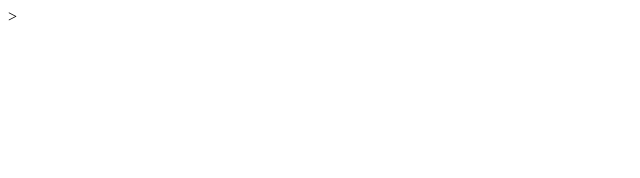
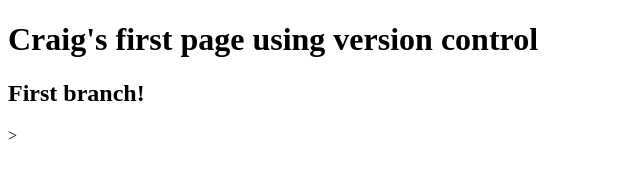
Before and after one commit to hIGH-aND-mIGHTY/my_first_remote_repository, a plain HTML site: page index.html in a window 1280 px wide. Shown: the whole page, without its empty margins (0-640 px from the left). Drawn offline with Linux system fonts and the light colour scheme.

Commit message:
added h1 and h2 headings

```diff
--- a/index.html
+++ b/index.html
@@ -6,6 +6,7 @@
 	<title>git lesson</title>
 </head>
 <body>
-
+<h1>Craig's first page using version control</h1>
+<h2>First branch!</h2>
 </body>
 </html>>
```
